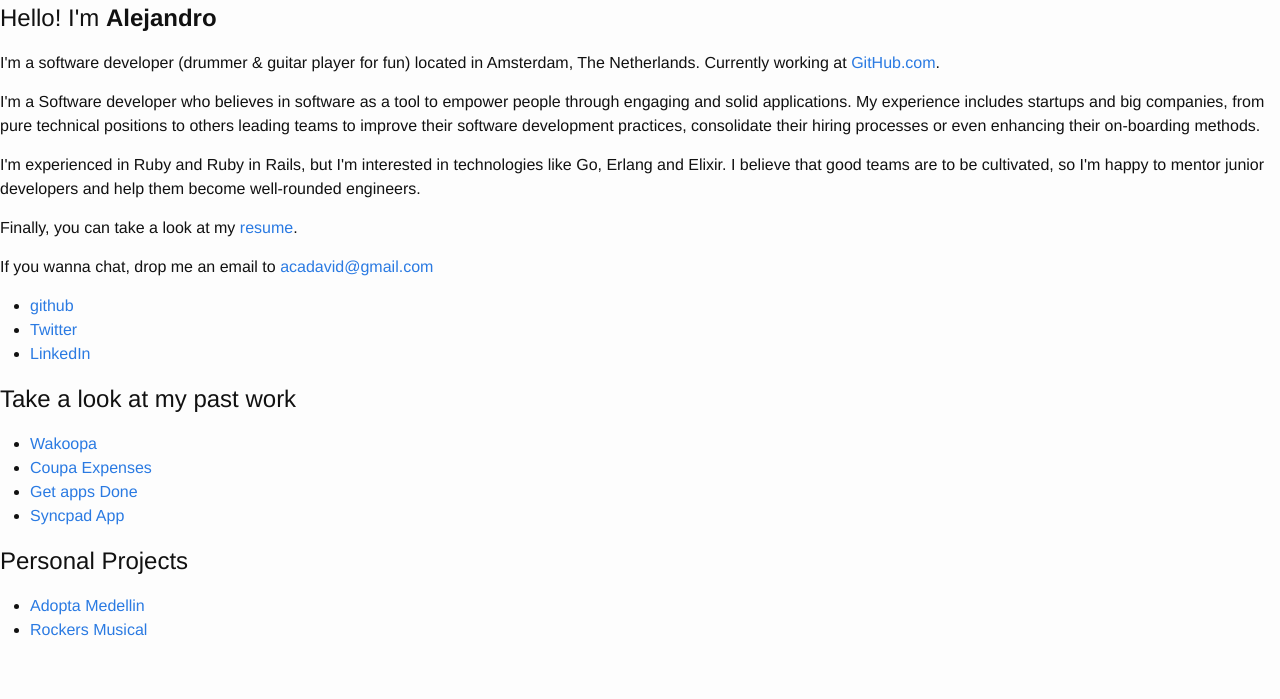
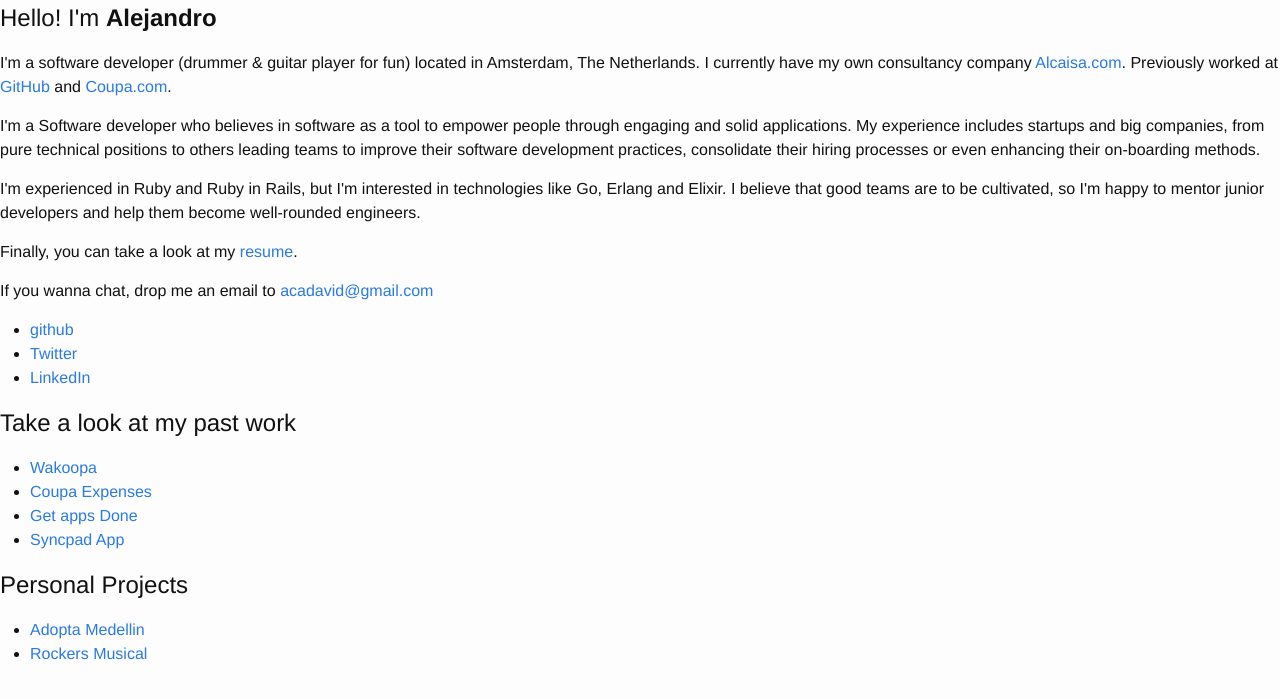
Before and after one commit to acadavid/acadavid.github.io, a Jekyll site: the page index.html, which Jekyll copies as it is, in a window 1280 px wide. Shown: the top 699 px of the page. Built offline with Jekyll 4.4.1, drawn with Linux system fonts in a browser that asks for light colours.

Commit message:
Update index.html

```diff
--- a/index.html
+++ b/index.html
@@ -18,7 +18,7 @@
         <div class="boxed main--container">
           <h1>Hello! I'm <strong>Alejandro</strong></h1>
           <p>
-              I'm a software developer (drummer & guitar player for fun) located in Amsterdam, The Netherlands. Currently working at <a href="https://www.github.com">GitHub.com</a>.</p>
+              I'm a software developer (drummer & guitar player for fun) located in Amsterdam, The Netherlands. I currently have my own consultancy company <a href="https://www.alcaisa.com">Alcaisa.com</a>. Previously worked at <a href="https://www.github.com">GitHub</a> and <a href="https://www.coupa.com">Coupa.com</a>.</p>
           </p>
 
           <p>I'm a Software developer who believes in software as a tool to empower people through engaging and solid applications. My experience includes startups and big companies, from pure technical positions to others leading teams to improve their software development practices, consolidate their hiring processes or even enhancing their on-boarding methods.</p>
```
